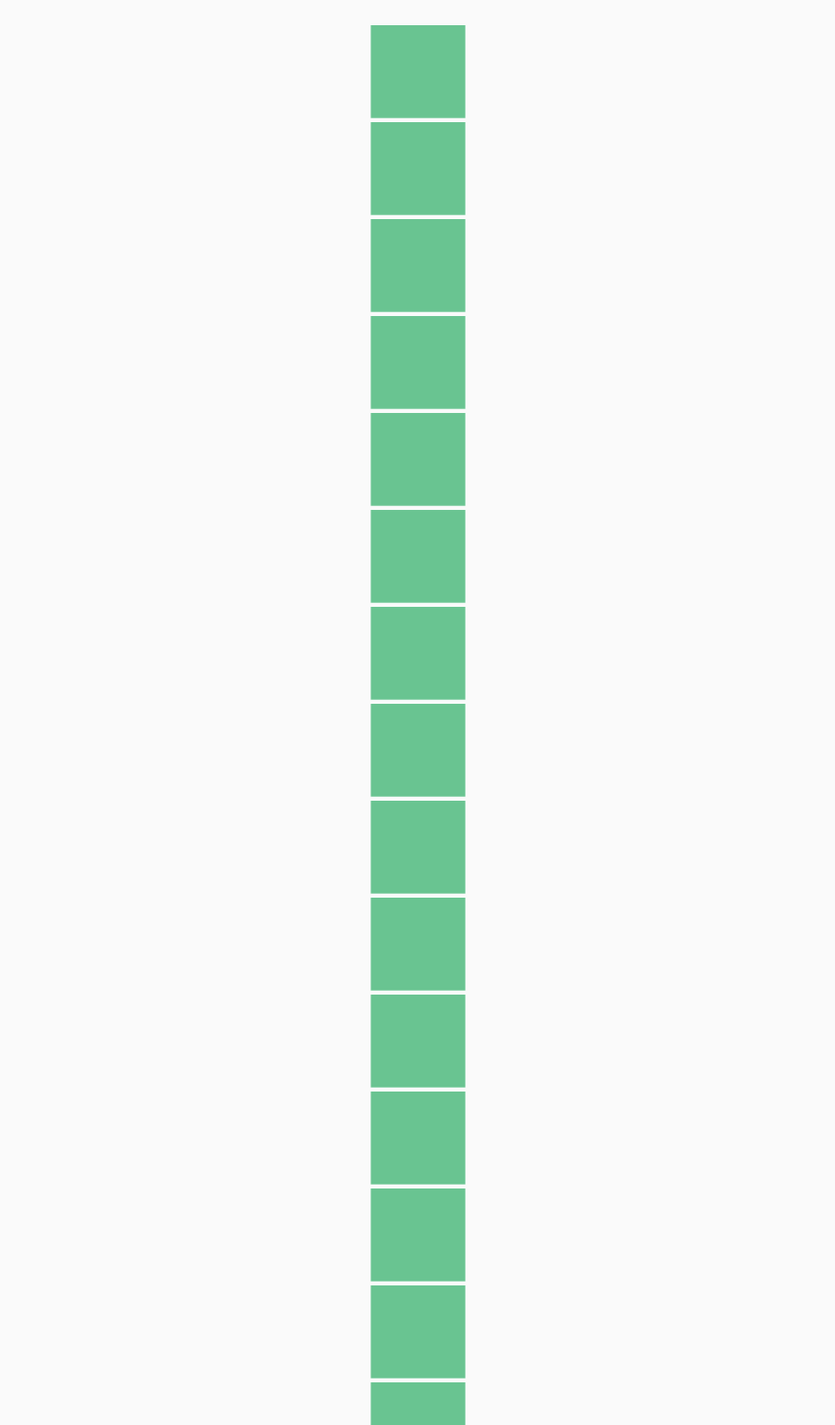
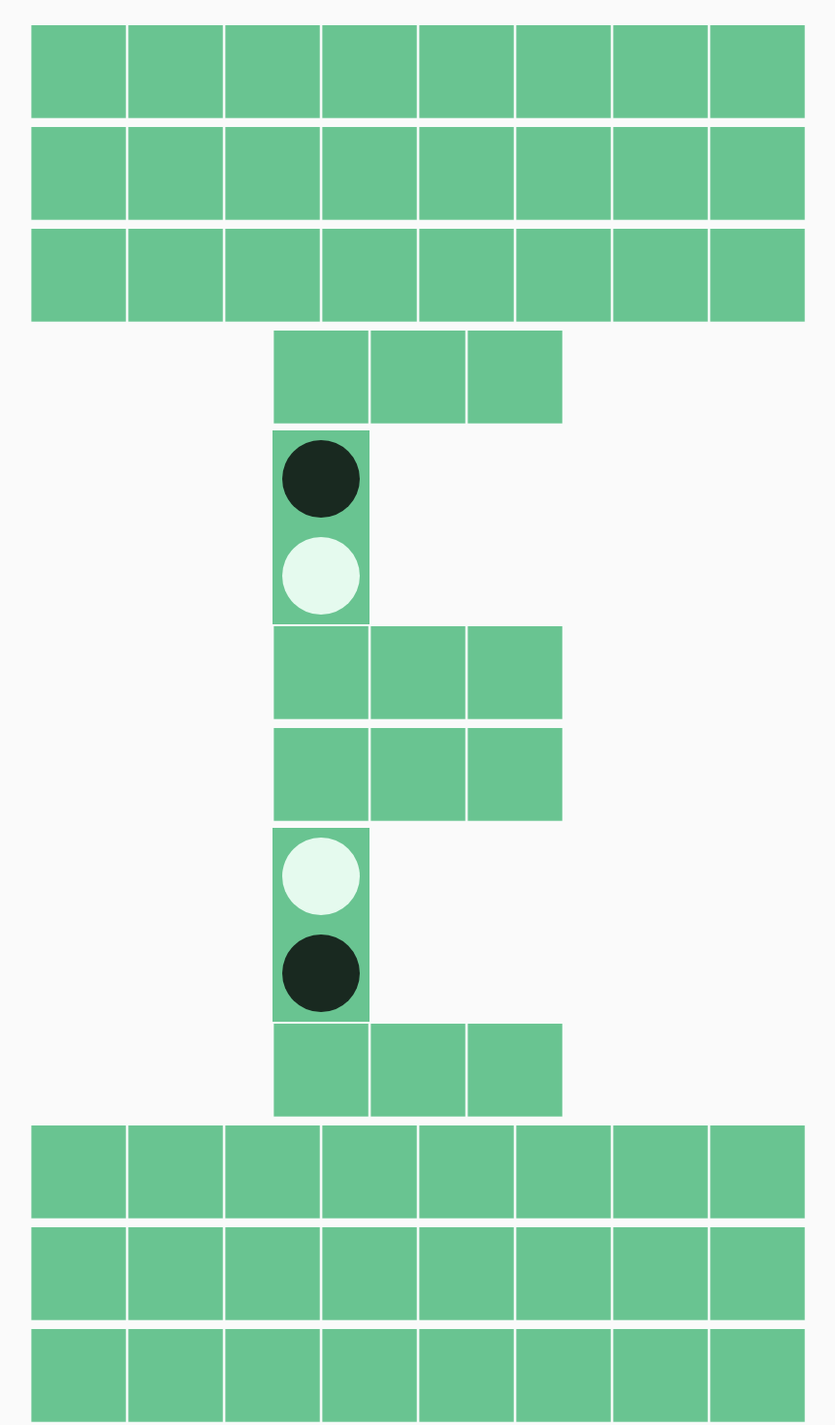
Before and after one commit to kewpie134134/reversi, a Next.js app: page / in a window 1280 px wide. Shown: the part 120-1590 px from the top of the page at 97% size, without its empty margins (209-1070 px from the left). Built offline with nearby package versions, Linux system fonts and the light colour scheme.

Commit message:
[fix] オセロ版を作ったつもりだが失敗

```diff
--- a/src/components/organisms/ReversiBoard.tsx
+++ b/src/components/organisms/ReversiBoard.tsx
@@ -19,10 +19,21 @@ const ReversiBoard = (): JSX.Element => {
   // ゲームスタート時の状態に盤面を準備
   reversiBoard[3][3] = <PieceOnTile color="black" key={33} />;
   reversiBoard[3][4] = <PieceOnTile color="white" key={34} />;
-  reversiBoard[4][3] = <PieceOnTile color="black" key={43} />;
-  reversiBoard[4][4] = <PieceOnTile color="white" key={44} />;
+  reversiBoard[4][3] = <PieceOnTile color="white" key={43} />;
+  reversiBoard[4][4] = <PieceOnTile color="black" key={44} />;
 
-  return <>{reversiBoard}</>;
+  return (
+    <>
+      <div>{reversiBoard[0]}</div>
+      <div>{reversiBoard[1]}</div>
+      <div>{reversiBoard[2]}</div>
+      <div>{reversiBoard[3]}</div>
+      <div>{reversiBoard[4]}</div>
+      <div>{reversiBoard[5]}</div>
+      <div>{reversiBoard[6]}</div>
+      <div>{reversiBoard[7]}</div>
+    </>
+  );
 };
 
 export default ReversiBoard;
```
